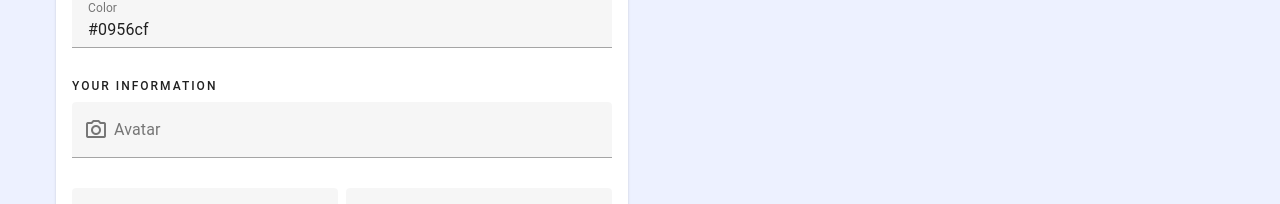
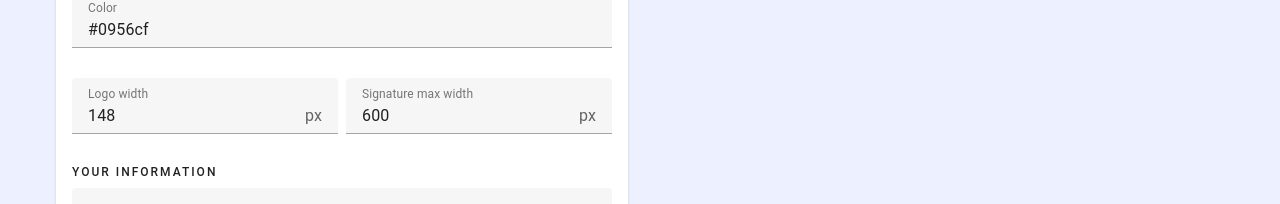
Before and after one commit to paul-thebaud/mail-signature, a Vue app: page / in a window 1280 px wide. Shown: the part 252-456 px from the top of the page. Built offline with nearby package versions, Linux system fonts and the light colour scheme.

Commit message:
feat: customizable width for logo and signature

```diff
--- a/src/App.vue
+++ b/src/App.vue
@@ -14,6 +14,8 @@ const STORAGE_KEY = 'signature.data';
 const theme = useTheme();
 
 let defaultData = {
+  logoWidth: 148,
+  signatureMaxWidth: 600,
   color: theme.current.value.colors.primary,
   avatar: undefined,
   firstName: '',
@@ -31,12 +33,13 @@ let defaultData = {
   twitter: '',
 } as Signature;
 
+let initialData = { ...defaultData };
 const storageData = localStorage.getItem(STORAGE_KEY);
 if (storageData) {
-  defaultData = { ...defaultData, ...JSON.parse(storageData) };
+  initialData = { ...initialData, ...JSON.parse(storageData) };
 }
 
-const signatureData = ref(defaultData);
+const signatureData = ref(initialData);
 const jsonConfigFileInput = ref<HTMLInputElement | null>(null);
 const jsonConfigFileError = ref<Error | undefined>(undefined);
 
@@ -54,7 +57,7 @@ const onJsonConfigFileChange = async (event: Event) => {
   const files = (event.target as HTMLInputElement).files;
   if (files && files.length === 1) {
     try {
-      onSignatureDataUpdate(await fileToJsonObject(files[0]));
+      onSignatureDataUpdate({ ...defaultData, ...(await fileToJsonObject(files[0])) });
     } catch (error) {
       jsonConfigFileError.value = error as Error;
     }
--- a/src/components/PropsCard.vue
+++ b/src/components/PropsCard.vue
@@ -15,6 +15,14 @@ type Emits = {
 const emit = defineEmits<Emits>();
 
 const props = defineProps({
+  logoWidth: {
+    required: true,
+    type: [Number, String],
+  },
+  signatureMaxWidth: {
+    required: true,
+    type: [Number, String],
+  },
   color: {
     required: true,
     type: String,
@@ -104,6 +112,34 @@ watch([signatureData], () => {
                 v-model="signatureData.color"
                 label="Color"
                 placeholder="#0000FF"
+              />
+            </v-col>
+            <v-col
+              cols="12"
+              md="6"
+            >
+              <v-text-field
+                v-model.number="signatureData.logoWidth"
+                label="Logo width"
+                placeholder="148"
+                suffix="px"
+                type="number"
+                min="0"
+                step="1"
+              />
+            </v-col>
+            <v-col
+              cols="12"
+              md="6"
+            >
+              <v-text-field
+                v-model.number="signatureData.signatureMaxWidth"
+                label="Signature max width"
+                placeholder="600"
+                suffix="px"
+                type="number"
+                min="0"
+                step="1"
               />
             </v-col>
           </v-row>
--- a/src/components/SignatureCard.vue
+++ b/src/components/SignatureCard.vue
@@ -12,6 +12,14 @@ import DefaultLayout from './mail/layouts/DefaultLayout.vue';
 const signatureRef = ref<InstanceType<typeof DefaultLayout> | null>(null);
 
 const props = defineProps({
+  logoWidth: {
+    required: true,
+    type: [Number, String],
+  },
+  signatureMaxWidth: {
+    required: true,
+    type: [Number, String],
+  },
   color: {
     required: true,
     type: String,
@@ -80,6 +88,12 @@ const downloadSuccess = ref(false);
 const copySuccess = ref(false);
 const copyError = ref(false);
 
+const signatureStyle = computed(() => ({
+  'max-width': props.signatureMaxWidth > 0
+    ? `${Math.ceil(props.signatureMaxWidth as number)}px`
+    : undefined,
+}));
+
 const resetState = () => {
   downloadSuccess.value = false;
   copySuccess.value = false;
@@ -128,6 +142,7 @@ const onCopyContentToClipboard = () => {
         <v-card-text style="min-width: 400px;">
           <default-layout
             ref="signatureRef"
+            :style="signatureStyle"
             v-bind="props"
           />
         </v-card-text>
--- a/src/components/mail/cells/LogoTableCell.vue
+++ b/src/components/mail/cells/LogoTableCell.vue
@@ -12,6 +12,7 @@ import LogoImage from './LogoImage.vue';
 type Props = {
   logo: InputFile,
   logoAlt: string,
+  logoWidth: number | string,
   website: string,
 }
 
@@ -21,14 +22,16 @@ const { websiteWithHttps } = useWebsite(toRef(props, 'website'));
 
 const { ratio } = useImageRatio(toRef(props, 'logo'));
 
-const width = 148;
+const widthOrDefault = computed(() => (
+  props.logoWidth > 0 ? Math.ceil(props.logoWidth as number) : 148
+));
 const height = computed(() => (
-  ratio.value ? Math.ceil(width / ratio.value) : undefined
+  ratio.value ? Math.ceil(widthOrDefault.value / ratio.value) : undefined
 ));
 </script>
 
 <template>
-  <table-cell :width="width">
+  <table-cell :width="widthOrDefault">
     <a
       v-if="props.website"
       :href="websiteWithHttps"
@@ -39,7 +42,7 @@ const height = computed(() => (
         v-if="height"
         :logo="props.logo"
         :logo-alt="props.logoAlt"
-        :width="width"
+        :width="widthOrDefault"
         :height="height"
       />
     </a>
@@ -47,7 +50,7 @@ const height = computed(() => (
       v-else-if="height"
       :logo="props.logo"
       :logo-alt="props.logoAlt"
-      :width="width"
+      :width="widthOrDefault"
       :height="height"
     />
   </table-cell>
--- a/src/components/mail/layouts/DefaultLayout.vue
+++ b/src/components/mail/layouts/DefaultLayout.vue
@@ -20,6 +20,14 @@ import TableCell from './../TableCell.vue';
 import TableRow from './../TableRow.vue';
 
 const props = defineProps({
+  logoWidth: {
+    required: true,
+    type: [Number, String],
+  },
+  signatureMaxWidth: {
+    required: true,
+    type: [Number, String],
+  },
   color: {
     required: true,
     type: String,
@@ -92,6 +100,7 @@ const signatureState = useSignatureState(computed(() => props as Signature));
         <logo-table-cell
           :logo="props.logo"
           :logo-alt="props.logoAlt"
+          :logo-width="props.logoWidth"
           :website="props.website"
           style="vertical-align: middle;text-align: center;"
         />
--- a/src/utils/signature.ts
+++ b/src/utils/signature.ts
@@ -1,6 +1,8 @@
 import { InputFile } from './fileToInputFile';
 
 export type Signature = {
+  logoWidth: number | string,
+  signatureMaxWidth: number | string,
   color: string,
   avatar?: InputFile,
   firstName: string,
```
